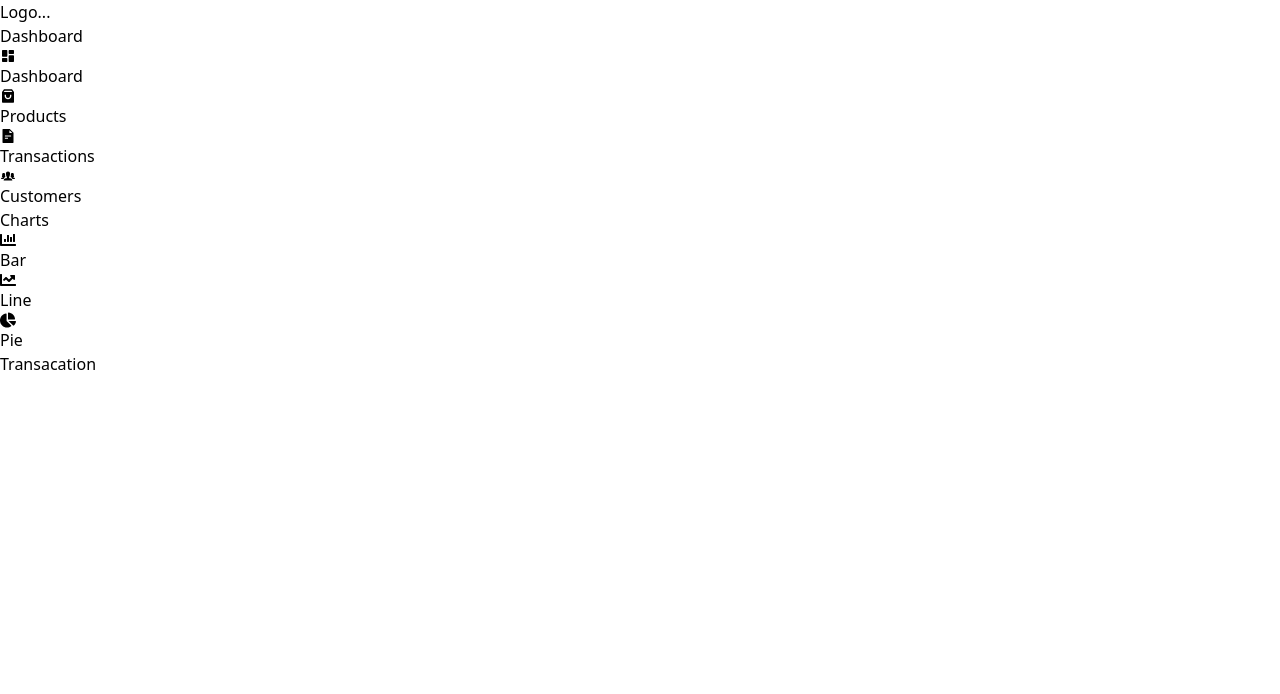
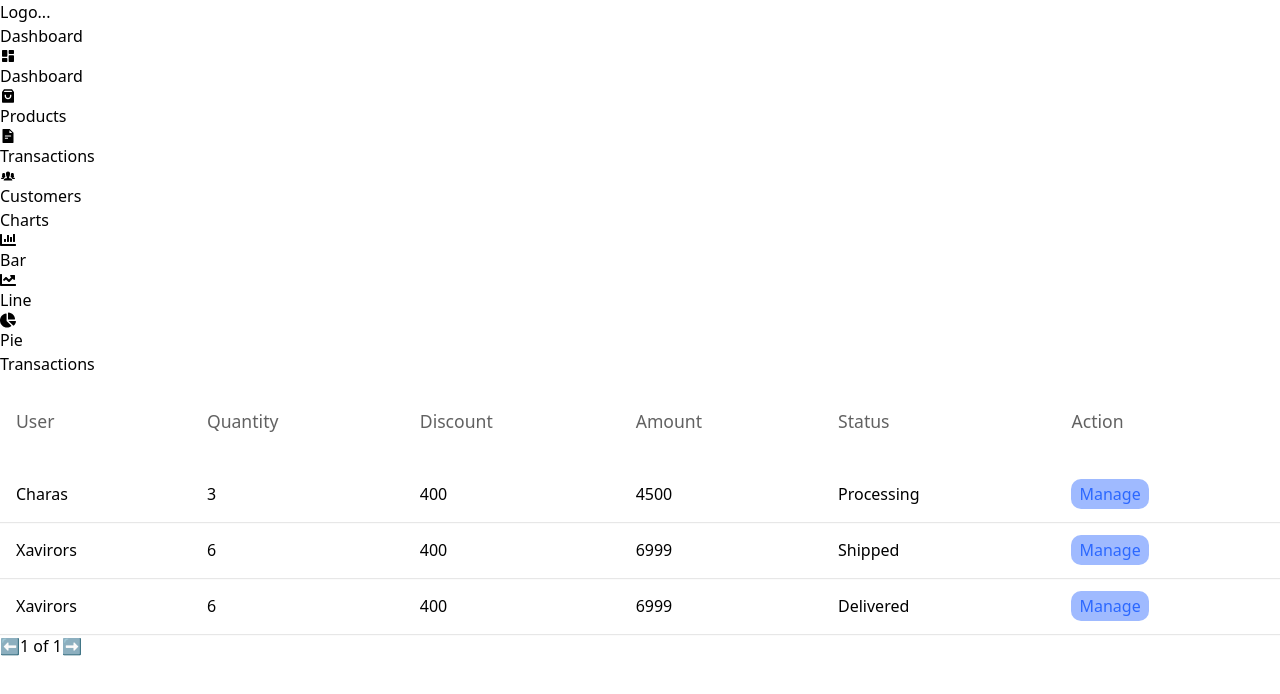
Before and after one commit to vinayBhoure/Admin-Dashboard, a React (Vite) app: page /admin/transactions in a window 1280 px wide. Shown: the top 694 px of the page. Built offline with nearby package versions, Linux system fonts and the light colour scheme.

Commit message:
Customer and transaction page

```diff
--- a/src/pages/Customers.tsx
+++ b/src/pages/Customers.tsx
@@ -1,15 +1,107 @@
 
+import { ReactElement, useState } from "react"
 import Sidebar from "../components/Sidebar"
+import { Column } from "react-table";
+import { useCallback } from "react";
+import TableHOC from "../components/TableHOC";
+import { FaTrash } from "react-icons/fa";
+
+interface DataType {
+  avatar: ReactElement,
+  name: string,
+  gender: string,
+  email: string,
+  role: string,
+  action: ReactElement
+}
+
+const columns: Column<DataType>[] = [{
+  Header: "Avatar",
+  accessor: "avatar"
+},
+{
+  Header: "Name",
+  accessor: "name"
+},
+{
+  Header: "Gender",
+  accessor: "gender"
+},
+{
+  Header: "Email",
+  accessor: "email"
+},
+{
+  Header: "Role",
+  accessor: "role"
+},
+{
+  Header: "Action",
+  accessor: "action"
+}
+
+]
+
+const img = "https://randomuser.me/api/portraits/women/54.jpg";
+const img2 = "https://randomuser.me/api/portraits/women/50.jpg";
+
+const arr: DataType[] = [
+  {
+    avatar: (
+      <img
+        style={{
+          borderRadius: "50%",
+        }}
+        src={img}
+        alt="Shoes"
+      />
+    ),
+    name: "Emily Palmer",
+    email: "emily.palmer@example.com",
+    gender: "female",
+    role: "user",
+    action: (
+      <button>
+        <FaTrash />
+      </button>
+    ),
+  },
+
+  {
+    avatar: (
+      <img
+        style={{
+          borderRadius: "50%",
+        }}
+        src={img2}
+        alt="Shoes"
+      />
+    ),
+    name: "May Scoot",
+    email: "aunt.may@example.com",
+    gender: "female",
+    role: "user",
+    action: (
+      <button>
+        <FaTrash />
+      </button>
+    ),
+  },
+];
+
 function Customers() {
+
+  const [data, setData] = useState<DataType[]>(arr);
+  const Table = useCallback(TableHOC<DataType>(columns, data, "customer-box", "Customers", true), []);
   return (
-    <div className="grid grid-cols-5 h-[100vh] bg-slate-200">
+    <div className="grid grid-cols-5 gap-8 h-[100vh] bg-slate-200 p-1">
 
       {/* Sidebar */}
       <Sidebar />
 
       {/* /Main */}
       <main className="col-span-4">
-     Customer
+        {Table()}
       </main>
     </div>
   )
--- a/src/pages/Transactions.tsx
+++ b/src/pages/Transactions.tsx
@@ -1,15 +1,87 @@
 
+import { ReactElement, useCallback, useState } from "react"
 import Sidebar from "../components/Sidebar"
+import { Column } from "react-table";
+import TableHOC from "../components/TableHOC";
+import { Link } from "react-router-dom";
+
+
+interface Datatype {
+  user: string,
+  quantity: number,
+  discount: number,
+  amount: number,
+  status: ReactElement,
+  action:ReactElement
+}
+
+const columns: Column<Datatype>[] = [{
+  Header: "User",
+  accessor: "user",
+},
+{
+  Header: "Quantity",
+  accessor: "quantity",
+},
+{
+  Header: "Discount",
+  accessor: "discount",
+},
+{
+  Header: "Amount",
+  accessor: "amount",
+},
+{
+  Header: "Status",
+  accessor: "status",
+},
+{
+  Header: "Action",
+  accessor: "action"
+}
+]
+
+const arr: Datatype[] = [
+  {
+    user: "Charas",
+    amount: 4500,
+    discount: 400,
+    quantity: 3,
+    status: <span className="red">Processing</span>,
+    action: <Link to="/admin/transaction/sajknaskd">Manage</Link>,
+  },
+  {
+    user: "Xavirors",
+    amount: 6999,
+    discount: 400,
+    status: <span className="green">Shipped</span>,
+    quantity: 6,
+    action: <Link to="/admin/transaction/sajknaskd">Manage</Link>,
+  },
+  {
+    user: "Xavirors",
+    amount: 6999,
+    discount: 400,
+    status: <span className="purple">Delivered</span>,
+    quantity: 6,
+    action: <Link to="/admin/transaction/sajknaskd">Manage</Link>,
+  },
+];
+
+
 function Transactions() {
+
+  const [data] = useState<Datatype[]>(arr)
+  const Table = useCallback(TableHOC(columns, data, "transaction-box", "Transactions", true),[])
   return (
-    <div className="grid grid-cols-5 h-[100vh] bg-slate-200">
+    <div className="grid grid-cols-5 gap-8 h-[100vh] bg-slate-200">
 
       {/* Sidebar */}
       <Sidebar />
 
       {/* /Main */}
       <main className="col-span-4">
-     Transacation
+        {Table()}
       </main>
     </div>
   )
```
Also changed, not shown: src/pages/Managements/TransactionManagement.tsx (added, +134 -0 lines), src/types.ts (added, +24 -0 lines). Lines whose indentation alone changed are shown as unchanged.
